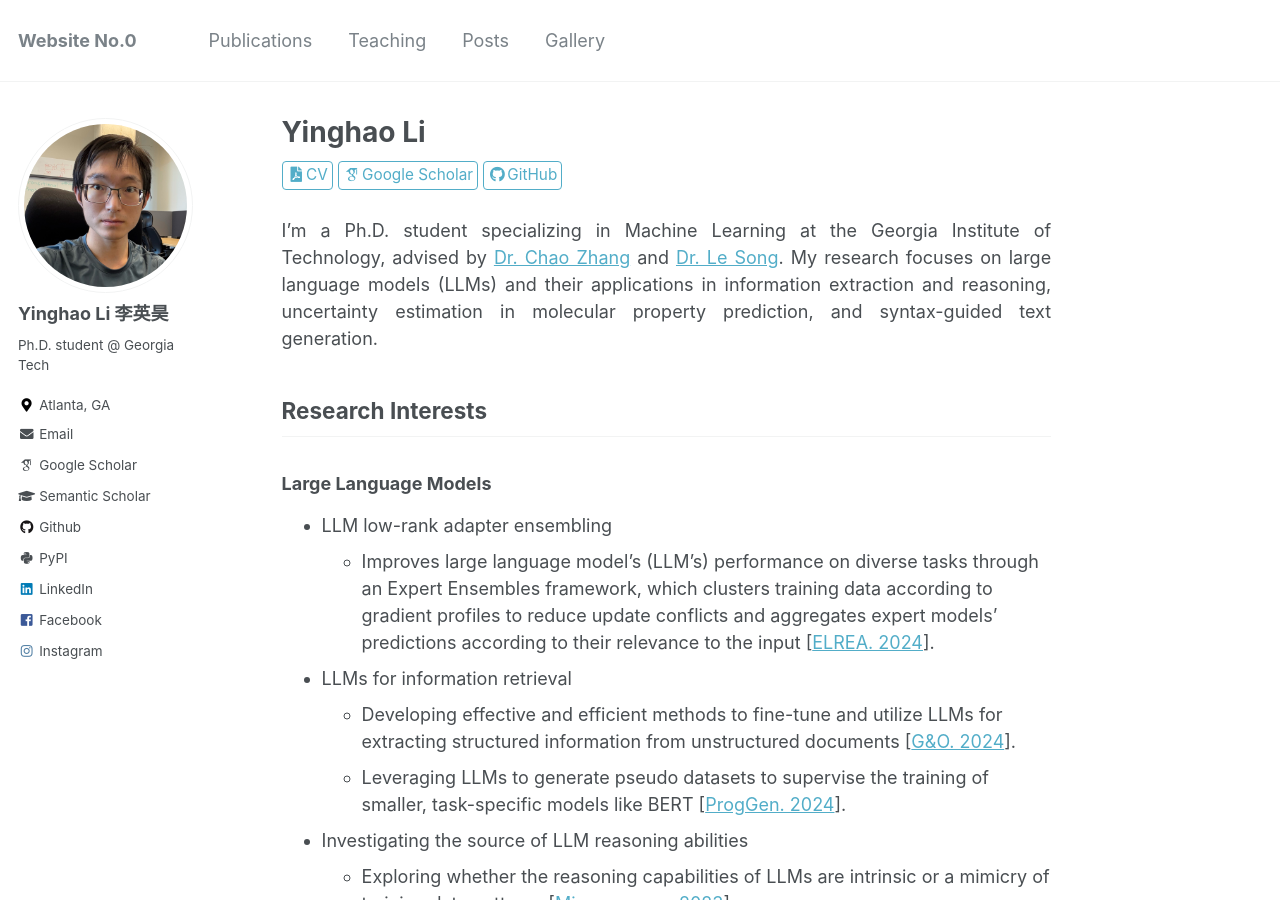
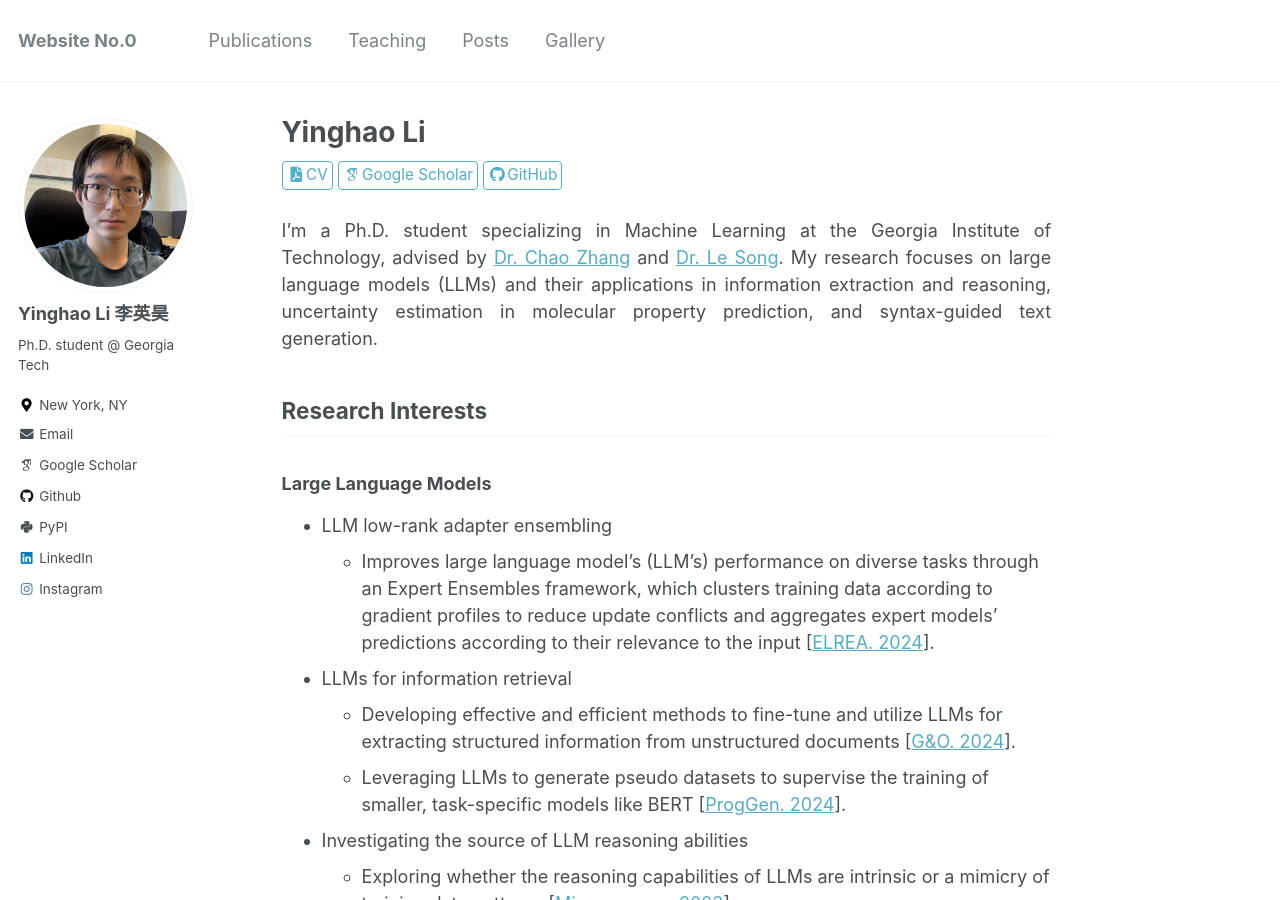
Before and after one commit to Yinghao-Li/Yinghao-Li.github.io, a Jekyll site: the page built from _pages/about.md, in a window 1280 px wide and 900 px high. Built offline with Jekyll 4.4.1, drawn with Linux system fonts in a browser that asks for light colours; some web fonts are replaced.

Commit message:
update webpage

```diff
--- a/_config.yml
+++ b/_config.yml
@@ -83,19 +83,19 @@
   name             : "Yinghao Li 李英昊"
   avatar           : "profile.jpg"
   bio              : "Ph.D. student @ Georgia Tech"
-  location         : "Atlanta, GA"
+  location         : "New York, NY"
   employer         :
   pubmed           :
   googlescholar    : "https://scholar.google.com/citations?user=2WSooDIAAAAJ"
-  semanticscholar  : "https://www.semanticscholar.org/author/1527089853"
-  email            : "yinghaoli@gatech.edu"
+  semanticscholar  :  # "https://www.semanticscholar.org/author/1527089853"
+  email            : "li.ying.hao@outlook.com"
   researchgate     :  # example: "https://www.researchgate.net/profile/yourprofile"
   uri              :
   bitbucket        :
   codepen          :
   dribbble         :
   flickr           :
-  facebook         : "yinghao.li.7927"
+  facebook         : # "yinghao.li.7927"
   foursquare       :
   github           : "Yinghao-Li"
   pypi             : "Yinghao-Li"
```
Also changed, not shown: 1 other file.
